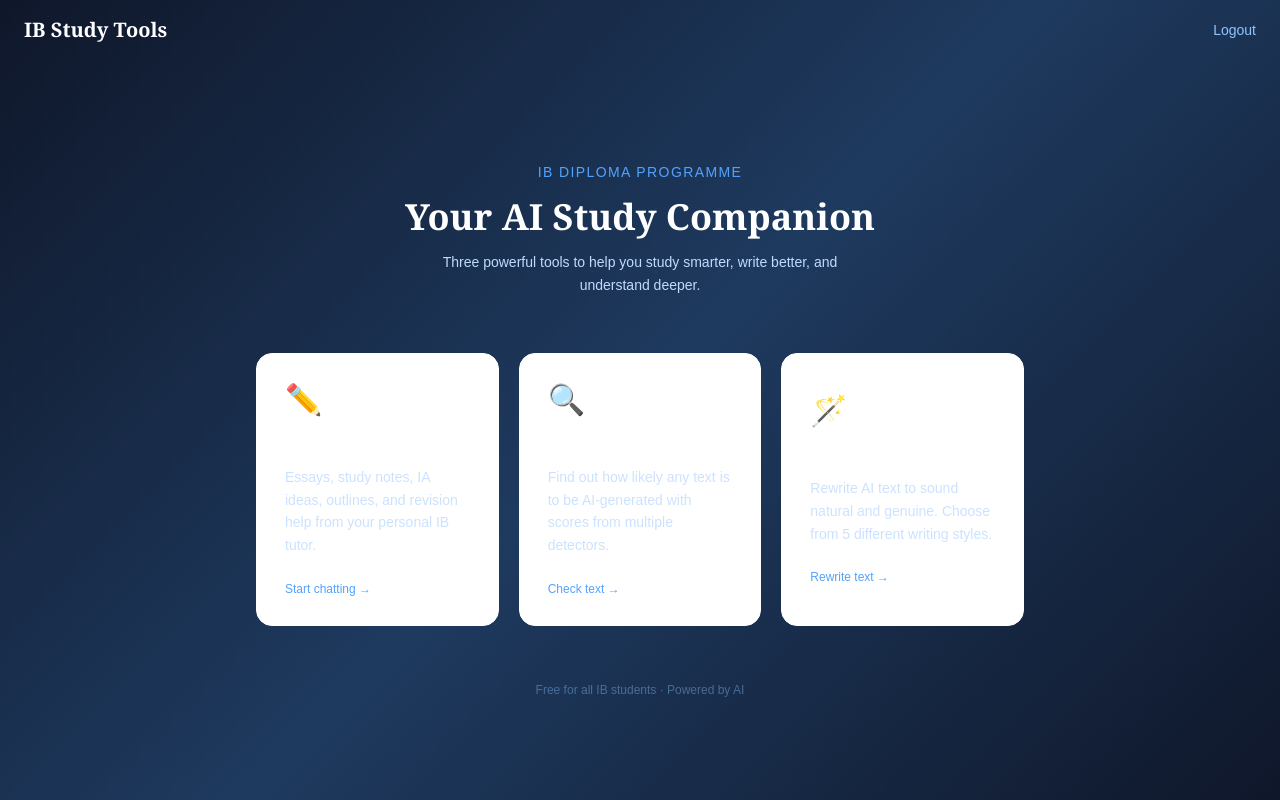
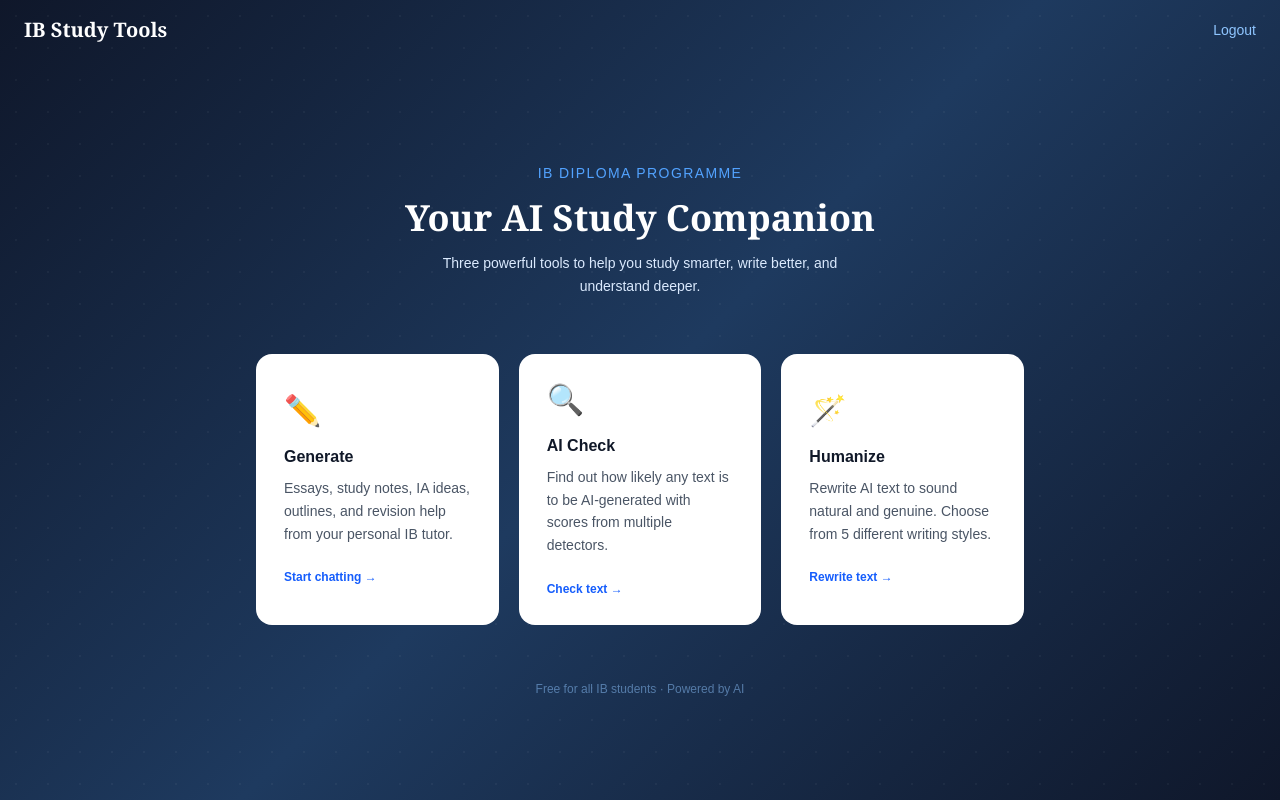
Before and after one commit to nojo0917/ib-tools, a Next.js app: page /home in a window 1280 px wide. Built offline with nearby package versions, Linux system fonts and the light colour scheme; no server answers.

Commit message:
fix home coloring

```diff
--- a/app/home/page.tsx
+++ b/app/home/page.tsx
@@ -18,7 +18,6 @@ export default function HomePage() {
         background: 'linear-gradient(135deg, #0f172a 0%, #1e3a5f 50%, #0f172a 100%)',
       }}
     >
-      {/* Subtle dot grid overlay */}
       <div
         className="absolute inset-0 pointer-events-none"
         style={{
@@ -52,7 +51,7 @@ export default function HomePage() {
         >
           Your AI Study Companion
         </h2>
-        <p className="text-blue-200 text-sm mb-14 text-center max-w-md leading-relaxed">
+        <p className="text-blue-100 text-sm mb-14 text-center max-w-md leading-relaxed">
           Three powerful tools to help you study smarter, write better, and understand deeper.
         </p>
 
@@ -60,16 +59,16 @@ export default function HomePage() {
           {/* Generate */}
           <button
             onClick={() => router.push('/generate')}
-            className="group relative bg-white bg-opacity-5 border border-white border-opacity-10 rounded-2xl p-7 text-left hover:bg-opacity-10 hover:border-blue-400 hover:border-opacity-60 transition-all duration-200"
+            className="group bg-white rounded-2xl p-7 text-left hover:shadow-xl transition-all duration-200 hover:-translate-y-1"
           >
             <div className="text-3xl mb-4">✏️</div>
-            <h3 className="text-base font-semibold text-white mb-2 group-hover:text-blue-300 transition-colors">
+            <h3 className="text-base font-bold text-gray-900 mb-2 group-hover:text-blue-600 transition-colors">
               Generate
             </h3>
-            <p className="text-sm text-blue-200 leading-relaxed opacity-80">
+            <p className="text-sm text-gray-600 leading-relaxed">
               Essays, study notes, IA ideas, outlines, and revision help from your personal IB tutor.
             </p>
-            <div className="mt-6 text-xs text-blue-400 font-medium group-hover:text-blue-300">
+            <div className="mt-6 text-xs text-blue-600 font-semibold group-hover:underline">
               Start chatting →
             </div>
           </button>
@@ -77,16 +76,16 @@ export default function HomePage() {
           {/* AI Check */}
           <button
             onClick={() => router.push('/ai-check')}
-            className="group relative bg-white bg-opacity-5 border border-white border-opacity-10 rounded-2xl p-7 text-left hover:bg-opacity-10 hover:border-blue-400 hover:border-opacity-60 transition-all duration-200"
+            className="group bg-white rounded-2xl p-7 text-left hover:shadow-xl transition-all duration-200 hover:-translate-y-1"
           >
             <div className="text-3xl mb-4">🔍</div>
-            <h3 className="text-base font-semibold text-white mb-2 group-hover:text-blue-300 transition-colors">
+            <h3 className="text-base font-bold text-gray-900 mb-2 group-hover:text-blue-600 transition-colors">
               AI Check
             </h3>
-            <p className="text-sm text-blue-200 leading-relaxed opacity-80">
+            <p className="text-sm text-gray-600 leading-relaxed">
               Find out how likely any text is to be AI-generated with scores from multiple detectors.
             </p>
-            <div className="mt-6 text-xs text-blue-400 font-medium group-hover:text-blue-300">
+            <div className="mt-6 text-xs text-blue-600 font-semibold group-hover:underline">
               Check text →
             </div>
           </button>
@@ -94,22 +93,22 @@ export default function HomePage() {
           {/* Humanize */}
           <button
             onClick={() => router.push('/humanize')}
-            className="group relative bg-white bg-opacity-5 border border-white border-opacity-10 rounded-2xl p-7 text-left hover:bg-opacity-10 hover:border-blue-400 hover:border-opacity-60 transition-all duration-200"
+            className="group bg-white rounded-2xl p-7 text-left hover:shadow-xl transition-all duration-200 hover:-translate-y-1"
           >
             <div className="text-3xl mb-4">🪄</div>
-            <h3 className="text-base font-semibold text-white mb-2 group-hover:text-blue-300 transition-colors">
+            <h3 className="text-base font-bold text-gray-900 mb-2 group-hover:text-blue-600 transition-colors">
               Humanize
             </h3>
-            <p className="text-sm text-blue-200 leading-relaxed opacity-80">
+            <p className="text-sm text-gray-600 leading-relaxed">
               Rewrite AI text to sound natural and genuine. Choose from 5 different writing styles.
             </p>
-            <div className="mt-6 text-xs text-blue-400 font-medium group-hover:text-blue-300">
+            <div className="mt-6 text-xs text-blue-600 font-semibold group-hover:underline">
               Rewrite text →
             </div>
           </button>
         </div>
 
-        <p className="mt-14 text-xs text-blue-300 opacity-40 text-center">
+        <p className="mt-14 text-xs text-blue-300 opacity-50 text-center">
           Free for all IB students · Powered by AI
         </p>
       </div>
```
